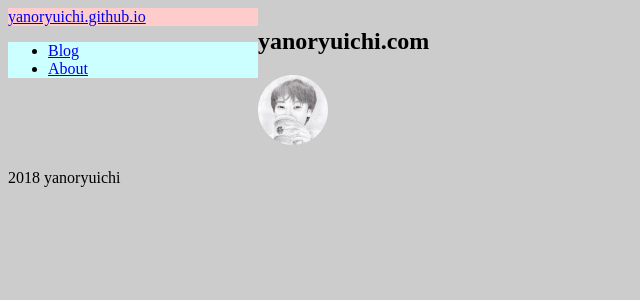
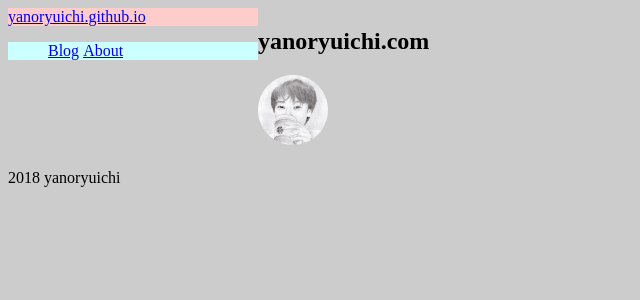
Before and after one commit to yanoryuichi/yanoryuichi.github.io, a Jekyll site: the page built from index.md, in a window 1280 px wide. Shown: the top 300 px of the page, without its empty margins (0-640 px from the left). Built offline with Jekyll 4.4.1, drawn with Linux system fonts in a browser that asks for light colours; our own code applies the rules of GitHub Pages for plain Markdown files.

Commit message:
Update style.css

```diff
--- a/css/style.css
+++ b/css/style.css
@@ -16,3 +16,7 @@ body > .container {
   grid-column: 2 / 3;
   background: #cff;
 }
+
+.site-links li {
+  display: inline;
+}
```
